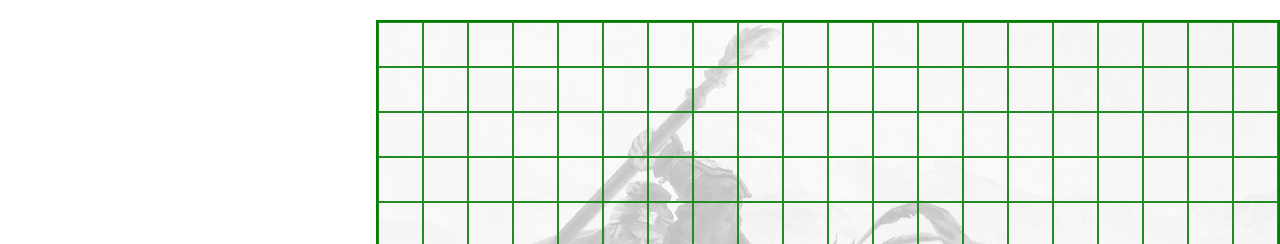
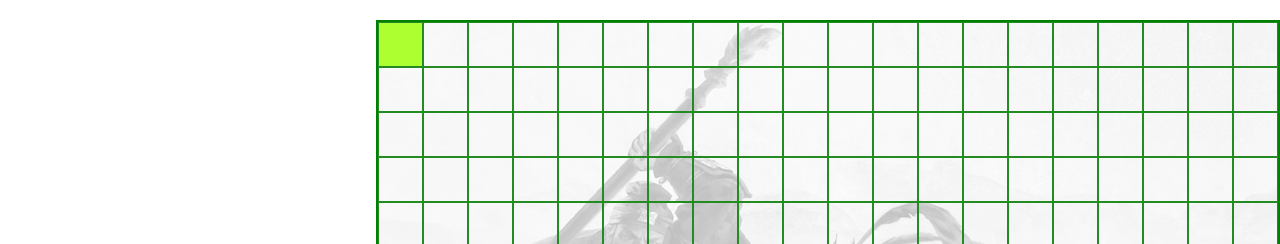
Before and after one commit to haingo96/Module1.Case, a plain HTML site: page index.html in a window 1280 px wide. In both pictures the pointer is over the element 400 px from the left and 44 px from the top of the page. Shown: the top 244 px of the page. Drawn offline with Linux system fonts and the light colour scheme.

Commit message:
change gameElement div background color when hover on

```diff
--- a/style.css
+++ b/style.css
@@ -112,6 +112,10 @@
     font-family: cursive;
 }
 
+div.gameElement:hover {
+    background-color: greenyellow;
+}
+
 div.lineContainer {
     display: flex;
     height: 45px;
```
